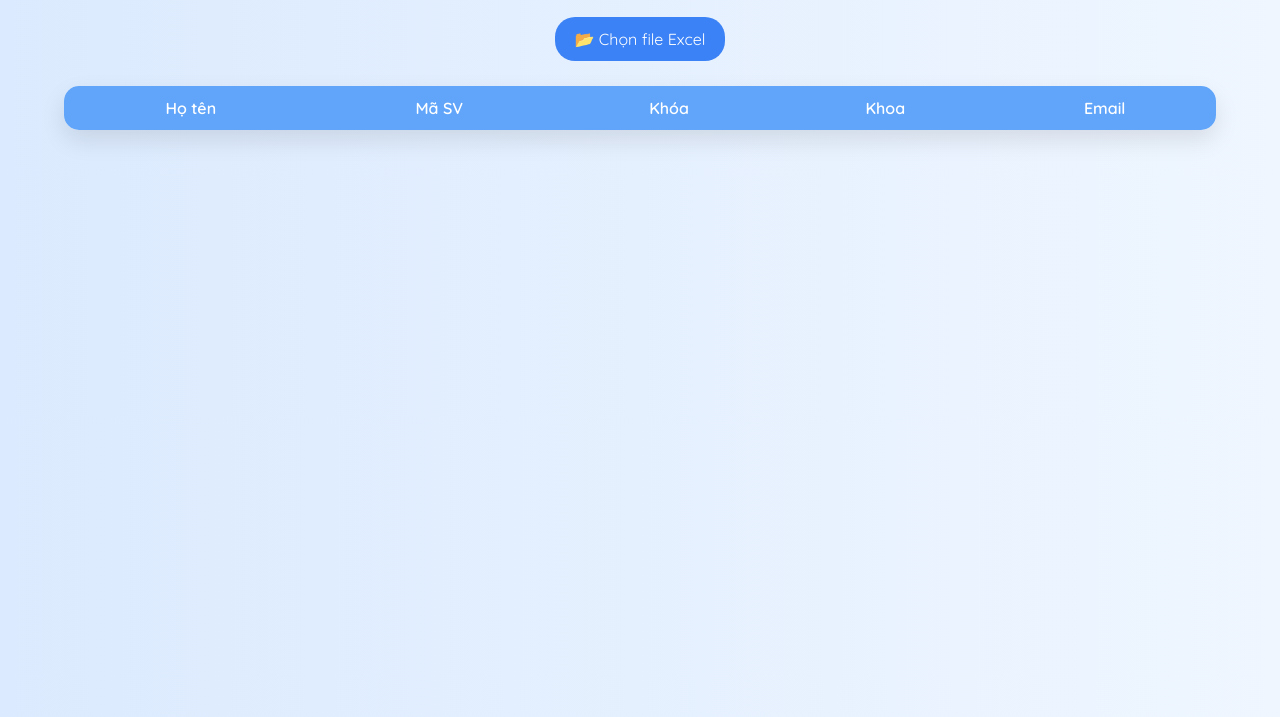
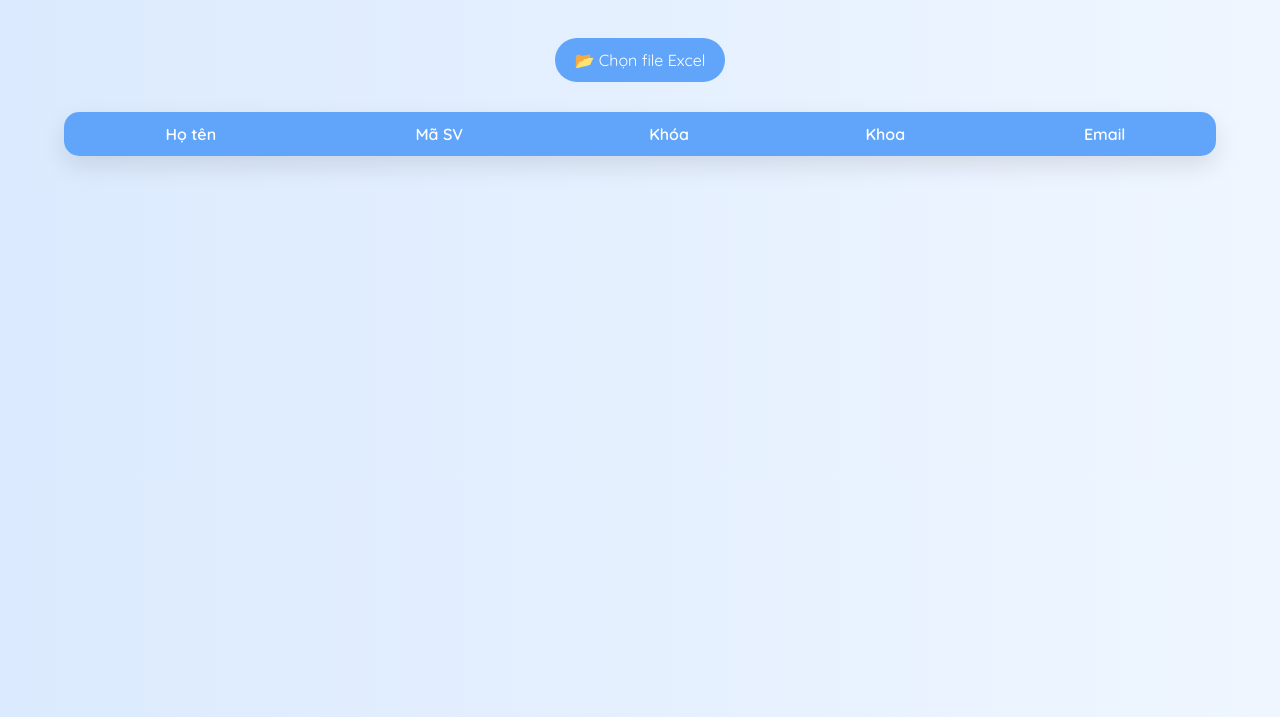
Before and after one commit to 27a4043315-dev/duongquynhmai.bt10, a plain HTML site: page index.html in a window 1280 px wide. Shown: the part 83-800 px from the top of the page. Drawn offline with Linux system fonts and the light colour scheme.

Commit message:
Update style.css

```diff
--- a/style.css
+++ b/style.css
@@ -12,33 +12,31 @@ body {
 
 h1 {
     color: #2563eb;
-    margin-bottom: 20px;
 }
 
-/* Upload đẹp */
 .upload-box {
     display: inline-block;
     padding: 12px 20px;
-    background: #3b82f6;
+    background: #60a5fa;
     color: white;
-    border-radius: 20px;
+    border-radius: 25px;
     cursor: pointer;
+    margin-top: 20px;
     transition: 0.3s;
 }
 
 .upload-box:hover {
-    background: #2563eb;
+    background: #3b82f6;
 }
 
 .upload-box input {
     display: none;
 }
 
-/* Table */
 table {
     width: 100%;
     border-collapse: collapse;
-    margin-top: 25px;
+    margin-top: 30px;
     background: white;
     border-radius: 15px;
     overflow: hidden;
@@ -58,5 +56,4 @@ td {
 
 tr:hover {
     background: #f0f9ff;
-    transition: 0.2s;
 }
```
